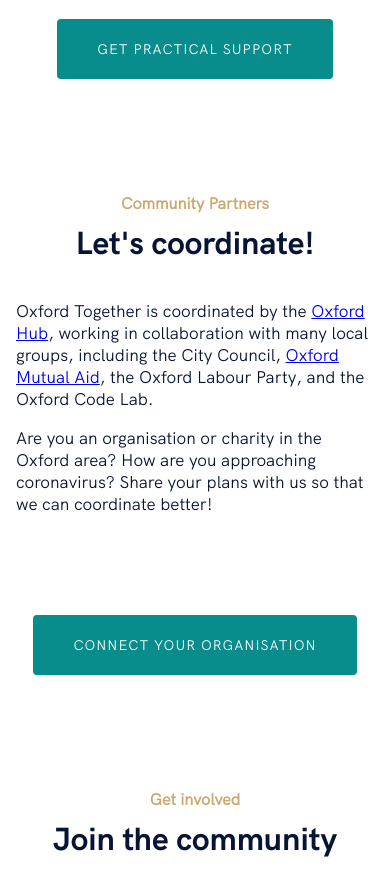
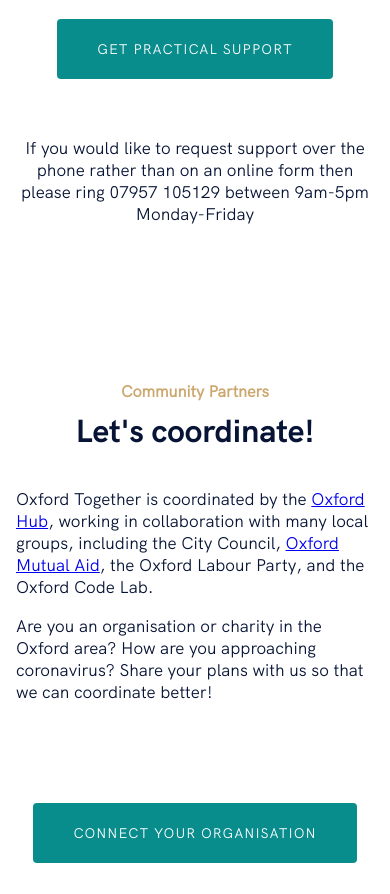
Before and after one commit to oxfordtogether/website, a Gatsby site: page / in a window 390 px wide. Shown: the part 1740-2634 px from the top of the page. Built offline with nearby package versions, Linux system fonts and the light colour scheme; Gatsby itself is replaced by a stand-in of ours.

Commit message:
Add text about phone support

```diff
--- a/src/components/sections/intro.js
+++ b/src/components/sections/intro.js
@@ -60,6 +60,13 @@
             </ButtonLink>
           </FeatureItem>
         </FeaturesGrid>
+        <FeatureTextWrapper>
+          <FeatureText>
+            If you would like to request support over the phone rather than on
+            an online form then please ring 07957 105129 between 9am-5pm
+            Monday-Friday
+          </FeatureText>
+        </FeatureTextWrapper>
       </StyledContainer>
     </Section>
   </React.Fragment>
@@ -112,6 +119,13 @@
   margin-bottom: 10px;
 `
 
+const FeatureTextWrapper = styled.div`
+  margin: auto;
+  margin-top: 50px;
+  margin-bottom: 50px;
+  max-width: 620px;
+`
+
 const FeatureText = styled.p`
   text-align: center;
 `
```
